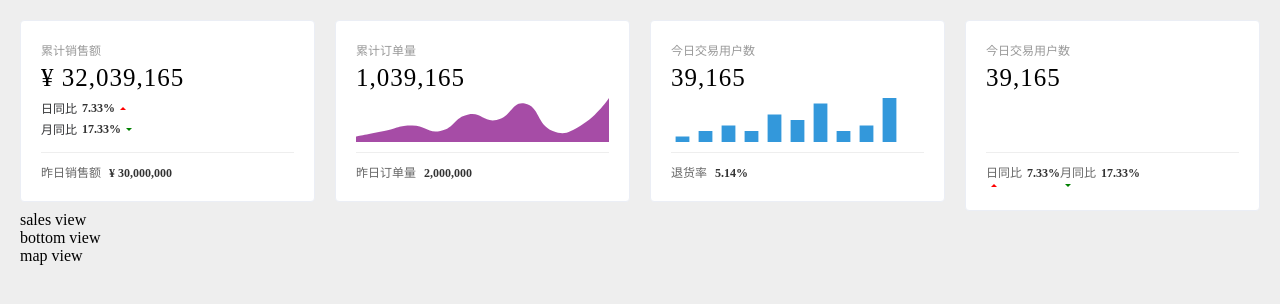
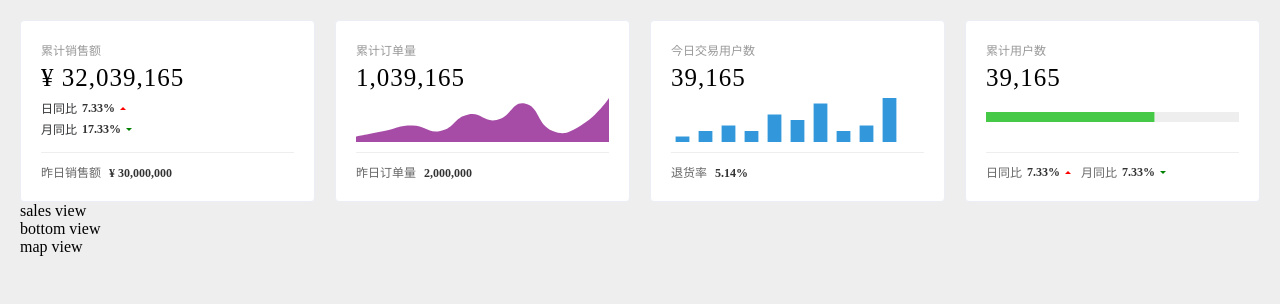
Before and after one commit to TsaiJie/imooc-datav-report, a Vue app: page /#/ in a window 1280 px wide. Shown: the top 304 px of the page. Built offline with nearby package versions, Linux system fonts and the light colour scheme.

Commit message:
累计用户数图表的基本实现

```diff
--- a/src/components/TotalUsers/index.vue
+++ b/src/components/TotalUsers/index.vue
@@ -1,18 +1,17 @@
 <template>
-  <common-card title="今日交易用户数"
+  <common-card title="累计用户数"
                value=" 39,165">
+    <template>
+      <div id="total-users-chart" :style="{width: '100%', height: '100%'}"></div>
+    </template>
     <template v-slot:footer>
-      <div class="compare-wrapper">
-        <div class="compare">
-          <span>日同比</span>
-          <span class="emphasis">7.33%</span>
-          <div class="increase"></div>
-        </div>
-        <div class="compare">
-          <span>月同比</span>
-          <span class="emphasis">17.33%</span>
-          <div class="decrease"></div>
-        </div>
+      <div class="total-users-footer">
+        <span>日同比</span>
+        <span class="emphasis">7.33%</span>
+        <div class="increase"></div>
+        <span class="month">月同比</span>
+        <span class="emphasis">7.33%</span>
+        <div class="decrease"></div>
       </div>
     </template>
   </common-card>
@@ -22,13 +21,53 @@
 import commonCardMixin from '../../mixins/commonCardMixin'
 
 export default {
-  mixins: [commonCardMixin]
+  mixins: [commonCardMixin],
+  mounted () {
+    const chartDom = document.getElementById('total-users-chart')
+    const chart = this.$echarts.init(chartDom)
+    chart.setOption({
+      grid: {
+        left: 0,
+        right: 0,
+        bottom: 0,
+        top: 0
+      },
+      xAxis: {
+        type: 'value',
+        show: false
+      },
+      yAxis: {
+        type: 'category',
+        show: false
+      },
+      series: [{
+        stack: '总量',
+        type: 'bar',
+        barWidth: 10,
+        data: [200],
+        itemStyle: {
+          color: '#45c946'
+        }
+      }, {
+        stack: '总量',
+        type: 'bar',
+        data: [300],
+        itemStyle: {
+          color: '#eee'
+        }
+      }]
+    })
+  }
 }
 </script>
 
 <style lang="scss" scoped>
+  .total-users-footer {
+    display: flex;
+    align-items: center;
+    .month {
+      margin-left: 10px;
+    }
+  }
 
-  .compare-wrapper {
-    display: flex;
-  }
 </style>
```
